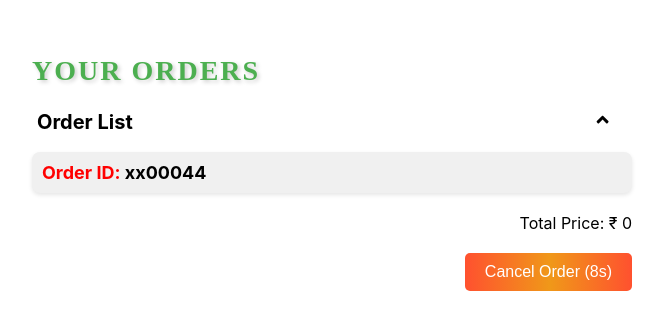
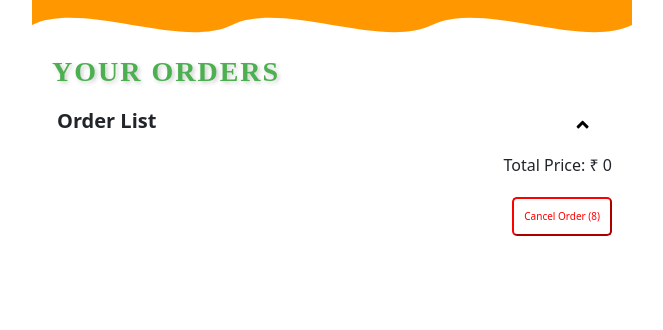
Before and after one commit to kush123445/order-management, a React (Create React App) app: page /cart in a window 1280 px wide. Both pictures are taken after a click on the button "Place Order". Shown: the top 330 px of the page, without its empty margins (308-971 px from the left). Built offline with nearby package versions, Linux system fonts and the light colour scheme.

Commit message:
order id  timeline

```diff
--- a/src/Components/Cart.css
+++ b/src/Components/Cart.css
@@ -133,20 +133,31 @@
     background-color: #45a049; /* Darker shade on hover */
   }
   .cancel-order-btn{
-    background-image: linear-gradient(to right, #FF512F 0%, #F09819 51%, #FF512F 100%);
-    color: white;
-    border: none;
-    padding: 10px 20px;
-    font-size: 16px;
+   background-color: #ffffff;
+    color: red;
+  border-color: red;
+    padding: 10px 10px;
+    font-size: 10px;
     cursor: pointer;
     border-radius: 5px;
     margin-left: 2px;
     transition: background-color 0.3s ease;
   }
 
-  .cancel-order-btn:hover {
-    background-color: #45a049; /* Darker shade on hover */
+  .cancel{
+
+    padding: 10px 10px;
+    font-size: 10px;
+    cursor: pointer;
+    border-radius: 5px;
+
+
   }
+
+  .cancel:hover {
+    background-color: #ff000094 !important;
+    color: white;
+}
   .timeline {
     display: flex;
     align-items: center;
--- a/src/Components/Cart.js
+++ b/src/Components/Cart.js
@@ -41,6 +41,7 @@ const Cart = ({ cart, setCart }) => {
     setTimeout(() => {
       setCancelTimer(10);
       setShowCancelButton(false);
+      setAccordionOpen(!accordionOpen)
     }, 10000);
   };
 
@@ -83,10 +84,11 @@ const Cart = ({ cart, setCart }) => {
   };
 
   // Function to cancel the order
-  const cancelOrder = () => {
+  const cancelOrder =  () => {
     setOrderPlaced(false);
     setShowCancelButton(false);
     setCancelTimer(10);
+
     // You might also want to clear the cart or take other actions related to canceling the order
   };
 
@@ -110,16 +112,22 @@ const Cart = ({ cart, setCart }) => {
 
   return (
     <div className="cart-page">
+         <svg className="moving-svg" width="100%" height="50" xmlns="http://www.w3.org/2000/svg">
+
+          <path d="M0 25 C50 0, 150 50, 200 25 C250 0, 350 50, 400 25 C450 0, 550 50, 600 25 C650 0, 750 50, 800 25 C850 0, 950 50, 1000 25 L1000 50 L0 50 Z" fill="#ff9700" />
+        </svg>
       <h2 className="menu-titleC" style={{ marginTop: '35px', marginLeft: '0px' }}>Your Orders</h2>
       <div className={`accordion-header ${!accordionOpen ? 'closed' : ''}`} onClick={() => setAccordionOpen(!accordionOpen)}>
         <span className="accordion-icon">{accordionOpen ? <FaAngleUp /> : <FaAngleDown />}</span>
         <h3 className="category-name">Order List</h3>
       </div>
-      {accordionOpen && (
+      {accordionOpen  && (
         <ul className="cart-items">
-          <p className="order-id">
+          {
+            timelineOpen && (<p className="order-id">
             <span style={{ color: 'red' }}>Order ID:</span> <span style={{ color: 'black' }}>xx00044</span>
-          </p>
+          </p>)
+          }
           {cart.map((item, index) => (
             <li key={index} className={`cart-item ${removedItems.includes(item.id) ? 'removed' : ''}`}>
               <div className="item-details">
@@ -150,10 +158,10 @@ const Cart = ({ cart, setCart }) => {
 
   {showCancelButton && (
     <button className="cancel-order-btn" onClick={cancelOrder}>
-      Cancel Order ({cancelTimer}s)
+      Cancel Order ({cancelTimer})
     </button>
   )}
-        {orderPlaced && timelineOpen && (
+        {orderPlaced && timelineOpen &&  (
           <VerticalTimeline className="custom-timeline">
             <VerticalTimelineElement
               className=""
--- a/src/Start.js
+++ b/src/Start.js
@@ -4,6 +4,7 @@
 import React, { useState } from 'react';
 import { BrowserRouter as Router, Routes, Route } from 'react-router-dom';
 import Menu from './Components/Menu.js';
+import Dashboard from './Dashboard.js'
 import Cart from './Components/Cart.js'; // Import the CartPage component
 
 const App = () => {
```
